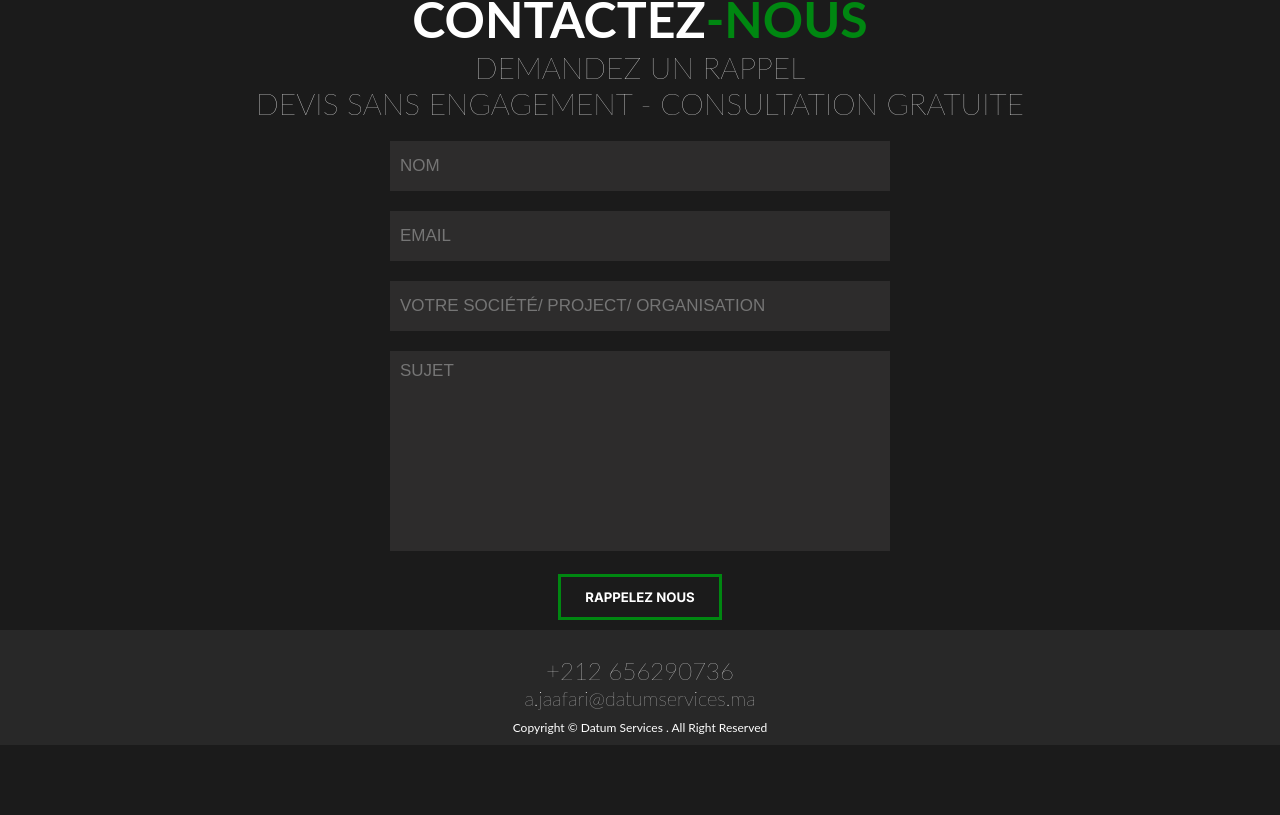
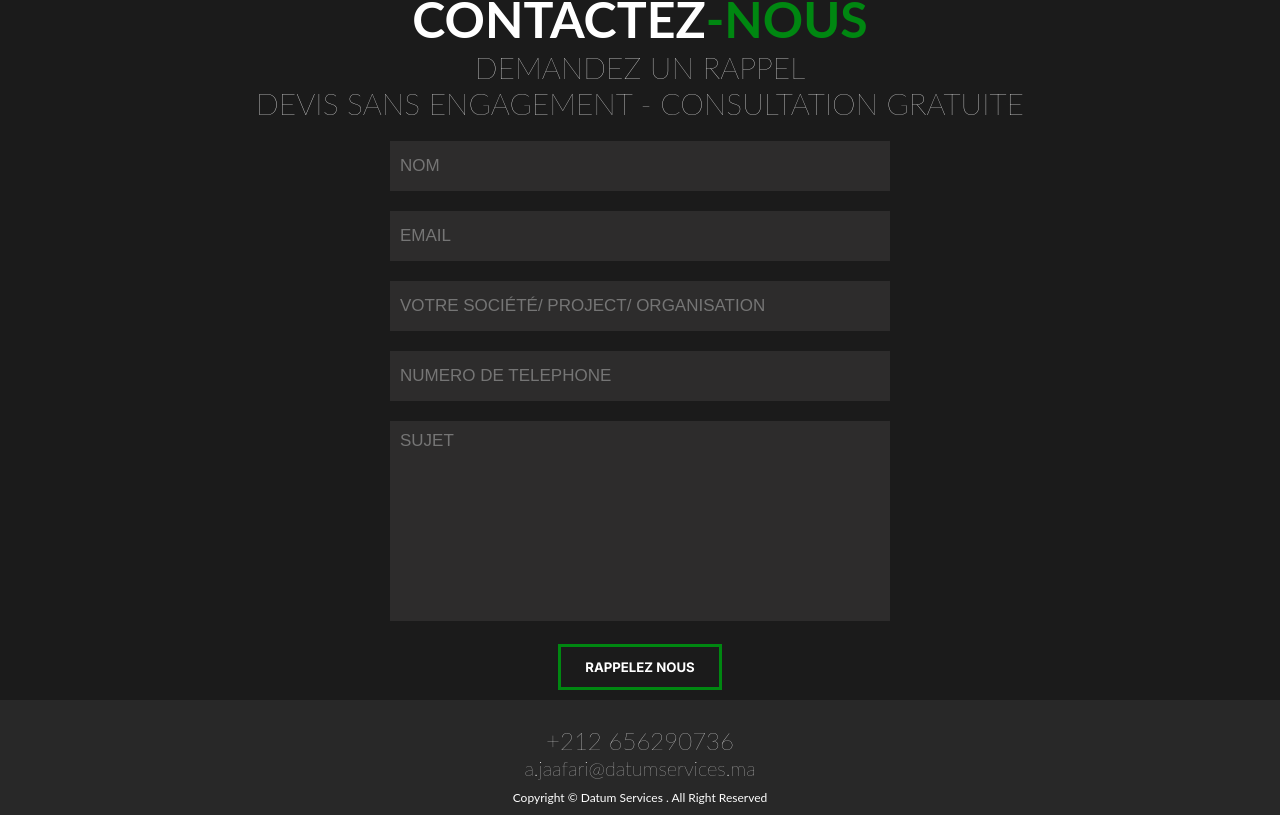
Before and after one commit to Koreankat/Datum-Services, a React (Create React App) app: page / in a window 1280 px wide. Shown: the part 3479-4294 px from the top of the page. Before the commit the page ends 4224 px from the top, so only its background shows below. Built offline with nearby package versions, Linux system fonts and the light colour scheme.

Commit message:
contact update

```diff
--- a/src/components/FaqSection.js
+++ b/src/components/FaqSection.js
@@ -20,7 +20,7 @@ const FaqSection = forwardRef((props, ref) => {
     emailjs
       .sendForm(
         "service_k5douhi",
-        "template_xgoeijp",
+        "template_05iraz6",
         form.current,
         "4AFUO7Ua2XiLUj_hH"
       )
@@ -82,6 +82,15 @@ const FaqSection = forwardRef((props, ref) => {
             id='from_name'
             name='from_name'
             placeholder='VOTRE SOCIÉTÉ/ PROJECT/ ORGANISATION'
+            spellCheck='false'
+          ></input>
+          <br></br>
+          <input
+            type='text'
+            autoComplete='off'
+            id='from_num'
+            name='from_num'
+            placeholder='NUMERO DE TELEPHONE'
             spellCheck='false'
           ></input>
           <br></br>
```
Also changed, not shown: 4 other files (tests, documents, lock files or other folders).
